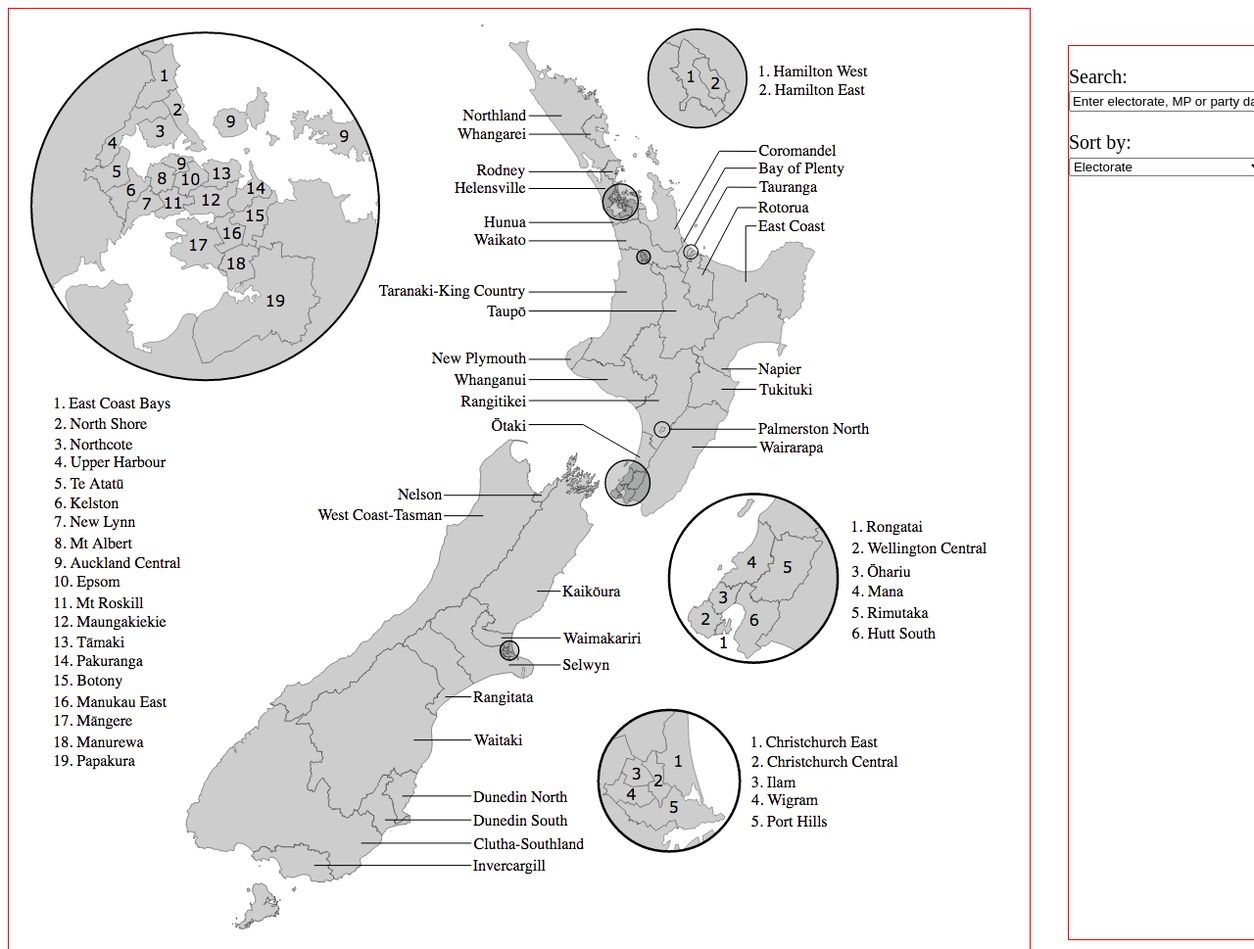
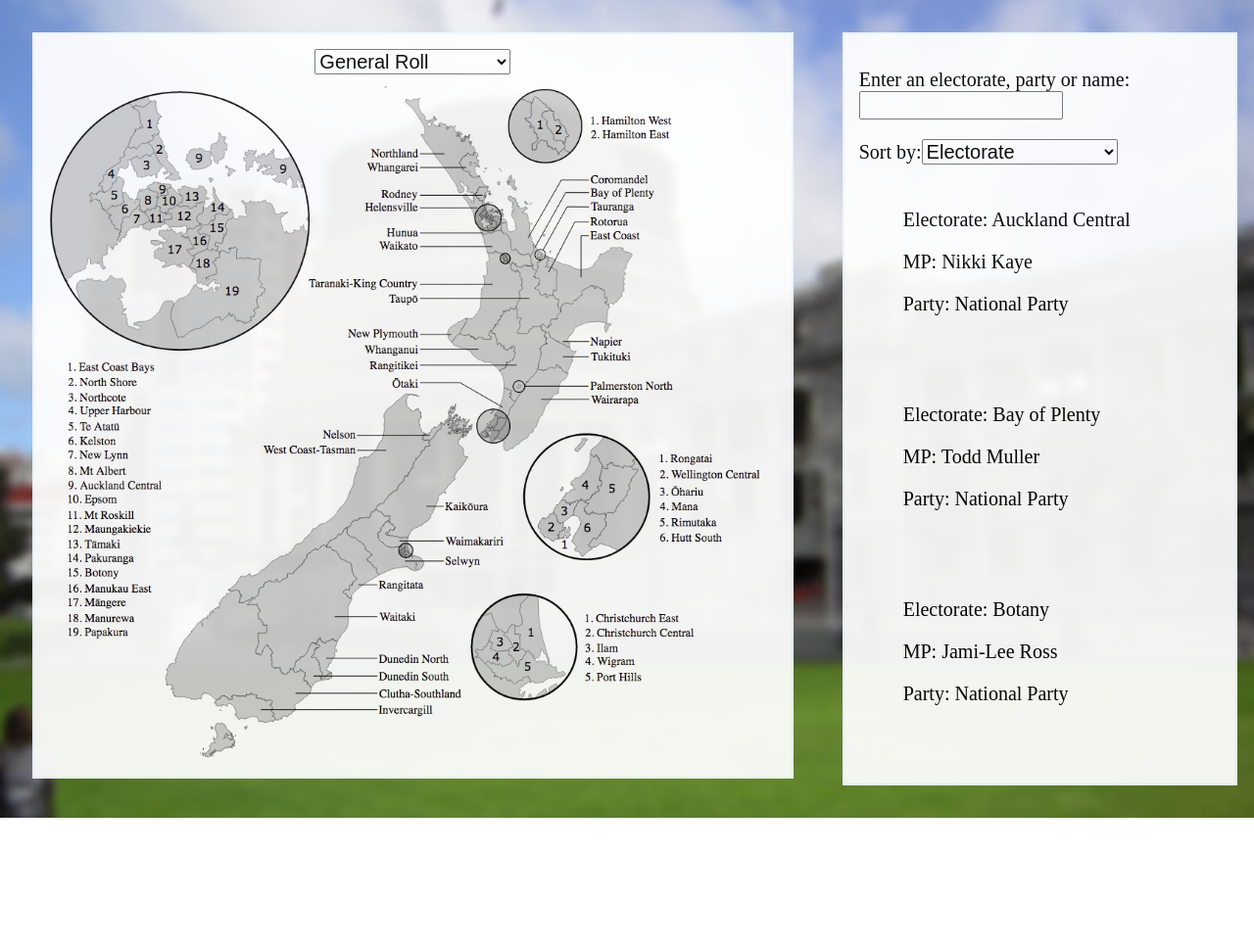
Before and after one commit to dominic-taylor/MyMP, a website: page app/index.html in a window 1280 px wide. Shown: the top 969 px of the page at 98% size. After the commit the page ends 835 px from the top, so only its background shows below. Drawn offline with nearby package versions, Linux system fonts and the light colour scheme.

Commit message:
Add bg image and styling

```diff
--- a/app/electorate-list/electorate-list.component.js
+++ b/app/electorate-list/electorate-list.component.js
@@ -9,6 +9,6 @@ angular.
           var self = this;
           self.orderProp = 'electorate';
           self.quantity = 3;
-          self.query = 'Enter electorate, MP or party data.';
+          self.query = '';
         }
   });
--- a/app/electorate-list/electorate-list.template.html
+++ b/app/electorate-list/electorate-list.template.html
@@ -1,13 +1,13 @@
-<div>
+<div class="right-div">
   <div>
       <p>
-      Search: <input ng-model="$ctrl.query"/>
+      Enter an electorate, party or name: <input ng-model="$ctrl.query"/>
       </p>
       <p>
         Sort by:<select ng-model="$ctrl.orderProp">
-                  <option value="electorate">Electorate</option>
-                  <option value="party">Party</option>
-                  <option value="mp">Name</option>
+                      <option value="electorate">Electorate</option>
+                      <option value="party">Party</option>
+                      <option value="mp">Name</option>
                 </select>
       </p>
     </div>
@@ -16,6 +16,6 @@
         <p>Electorate: {{electorate.electorate}}</p>
         <p>MP: {{electorate.mp}} </p>
         <p>Party: {{electorate.party}} </p>
-      </li><br>
+      </li>
    </ul>
 </div>
--- a/app/electorate-map.component.js
+++ b/app/electorate-map.component.js
@@ -3,8 +3,6 @@ angular.
   component('electorateMap', {
     templateUrl: 'electorate-map.template.html',
     controller: function ElectorateMapController($scope){
-      // if option is maori path = maori
-      // else path is == general
       $scope.path = 'GenRoll1042x960.png';
         }
   });
--- a/app/electorate-map.template.html
+++ b/app/electorate-map.template.html
@@ -1,5 +1,7 @@
-<img class="map" ng-src="{{path}}"></img>
-<select ng-model="path">
-  <option value="GenRoll1042x960.png">General Roll</option>
-  <option value="MaoriRoll1042x960.png">Maori Roll</option>
-</select>
+<div class="left-div">
+  <select class="roll" ng-model="path">
+    <option value="GenRoll1042x960.png">General Roll</option>
+    <option value="MaoriRoll1042x960.png">Maori Roll</option>
+  </select>
+  <img class="map" ng-src="{{path}}"></img>
+</div>
--- a/app/index.html
+++ b/app/index.html
@@ -13,8 +13,9 @@
 </head>
 
 <body>
-  <electorate-map></electorate-map>
-  <electorate-list></electorate-list>
+    <electorate-map></electorate-map>
+    <electorate-list></electorate-list>
+  </div>
 </body>
 
 </html>
--- a/app/main.css
+++ b/app/main.css
@@ -1,24 +1,39 @@
 body {
   display: flex;
   font-size: 20px;
+  background: url(images/Bowen_House_Beehive_Parliament.jpg) no-repeat center;
+  background-size: cover;
+  width: 100%;
+  opacity: 0.93;
 }
 li{
   list-style: none;
-  margin: 0 0 100px 0;
+  margin: 0 10px 40px 0;
   padding: 5px;
-  border: 1px solid red;
 }
-select {
+select, input {
   width: 200px;
+  font-size: 20px;
 }
-input {
-width: 200px;
+
+img {
+  background-color: white;
+  width: 100%;
 }
-img {
-  /*height: auto;*/
-  border: red 1px solid;
+.right-div {
+  background-color: white;
+  margin: 25px;
+  padding: 15px;
+  border: aliceblue 2px solid;
+  font-size: 20px;
 }
-electorate-list {
+.left-div {
+  background-color: white;
   margin: 3%;
-  border: red 1px solid;
+  border: aliceblue 2px solid;
 }
+.roll {
+  display: block;
+  margin: auto;
+  margin-top: 15px;
+}
```
Also changed, not shown: app/images/Bowen_House_Beehive_Parliament.jpg (added), 3 other files.
